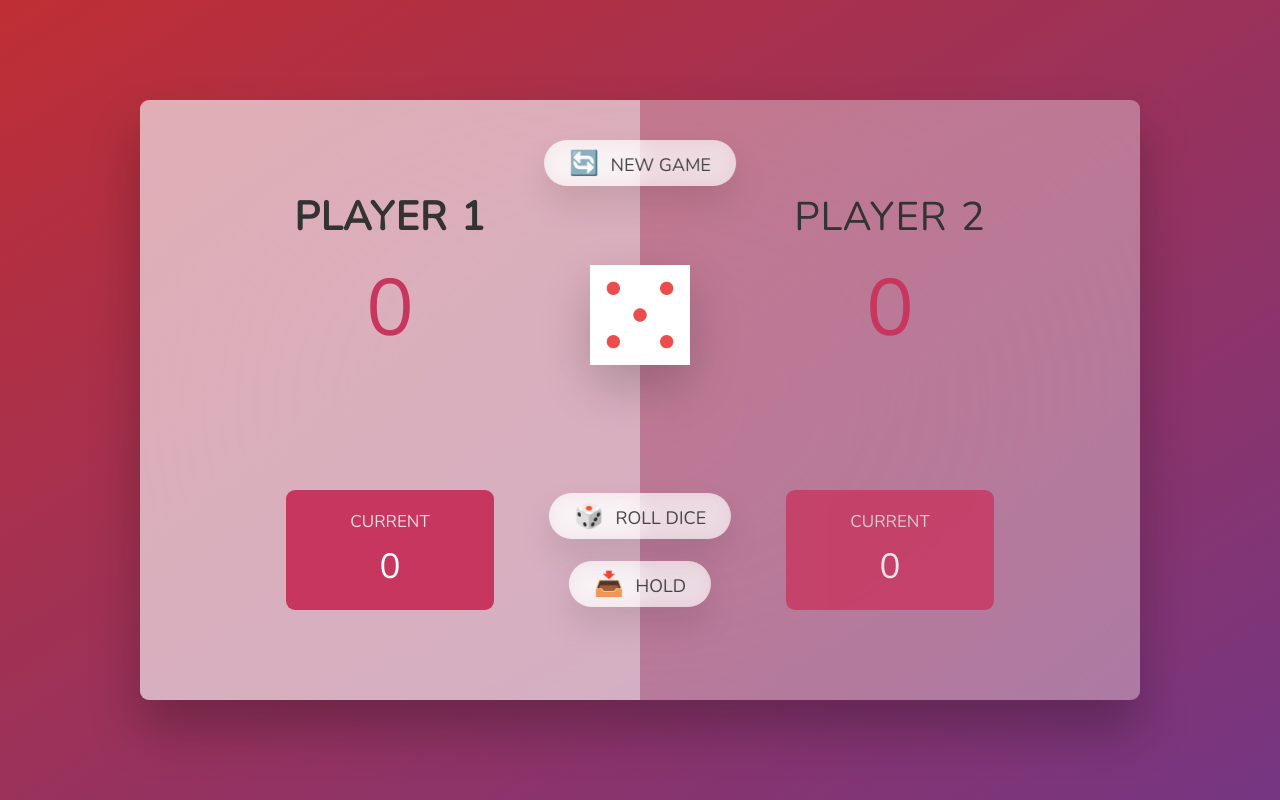
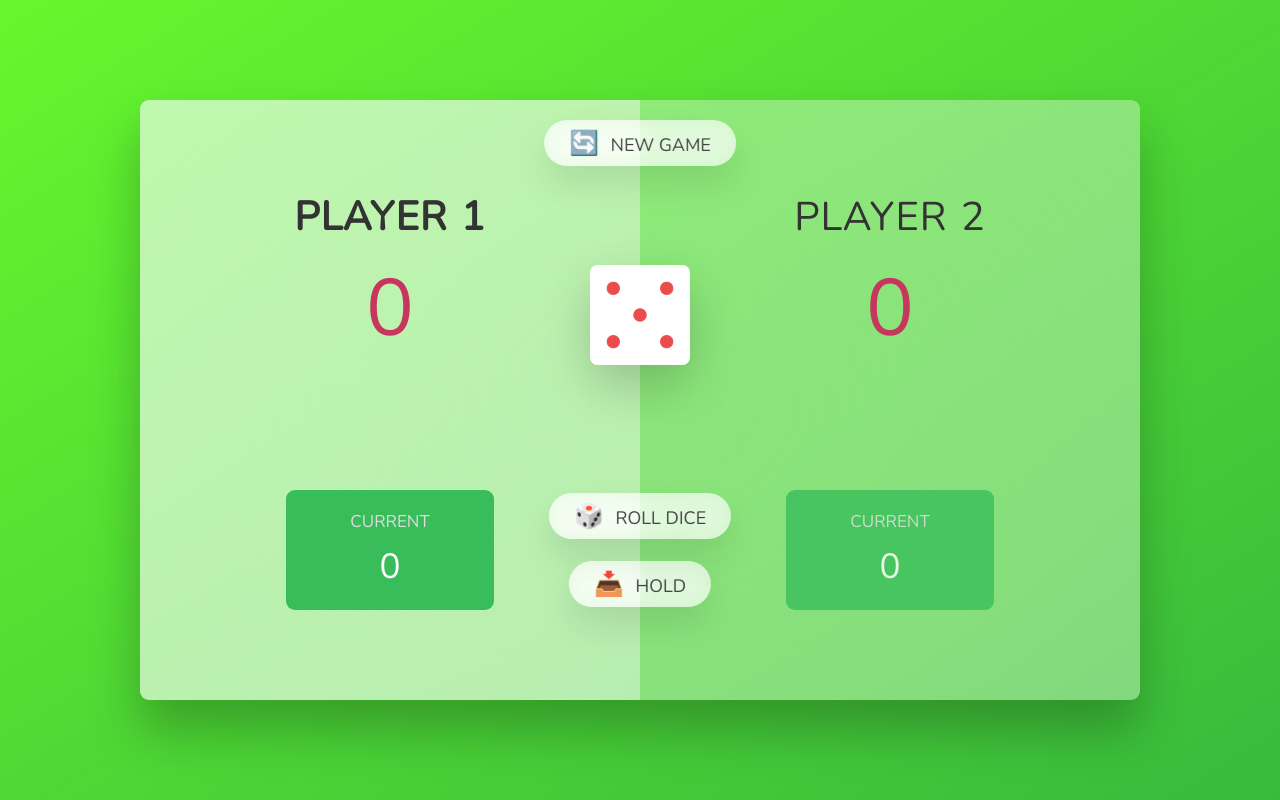
Before and after one commit to pavel-alexeev/pigGame, a plain HTML site: page index.html in a window 1280 px wide. Drawn offline with nearby package versions, Linux system fonts and the light colour scheme.

Commit message:
design change

```diff
--- a/style.css
+++ b/style.css
@@ -16,7 +16,7 @@ body {
   font-weight: 400;
   height: 100vh;
   color: #333;
-  background-image: linear-gradient(to top left, #753682 0%, #bf2e34 100%);
+  background-image: linear-gradient(to top left, #38ba3c 0%, #66f72d 100%);
   display: flex;
   align-items: center;
   justify-content: center;
@@ -42,6 +42,7 @@ main {
   display: flex;
   flex-direction: column;
   align-items: center;
+  /* padding: 0 2rem; */
   transition: all 0.75s;
 }
 
@@ -78,7 +79,7 @@ main {
 }
 
 .current {
-  background-color: #c7365f;
+  background-color: #39bd5a;
   opacity: 0.8;
   border-radius: 9px;
   color: #fff;
@@ -130,7 +131,7 @@ main {
 }
 
 .btn--new {
-  top: 4rem;
+  top: 2rem;
 }
 .btn--roll {
   top: 39.3rem;
@@ -154,6 +155,7 @@ main {
   top: 16.5rem;
   transform: translateX(-50%);
   height: 10rem;
+  border-radius: 0.75rem;
   box-shadow: 0 2rem 5rem rgba(0, 0, 0, 0.2);
 }
 
```
